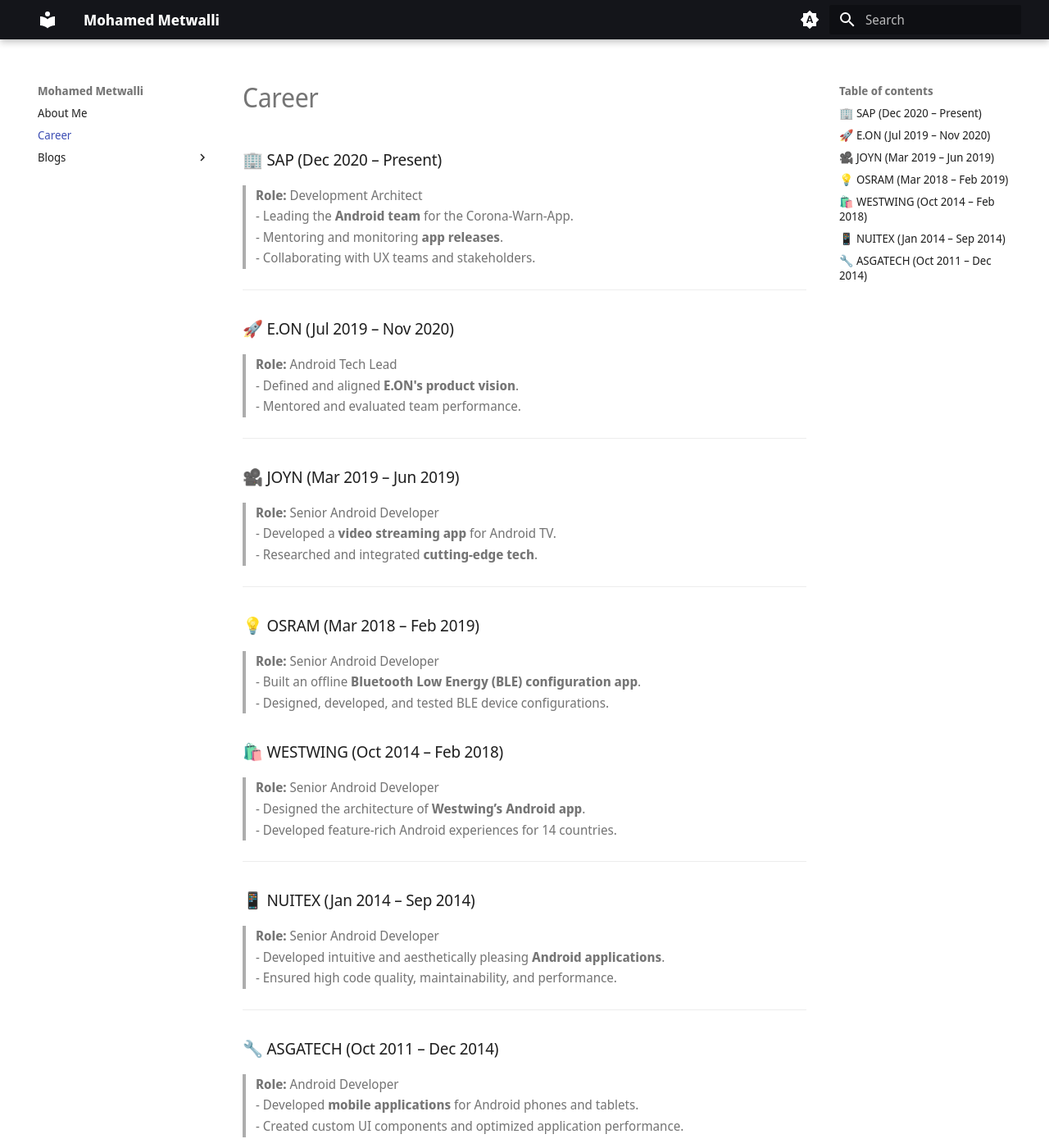
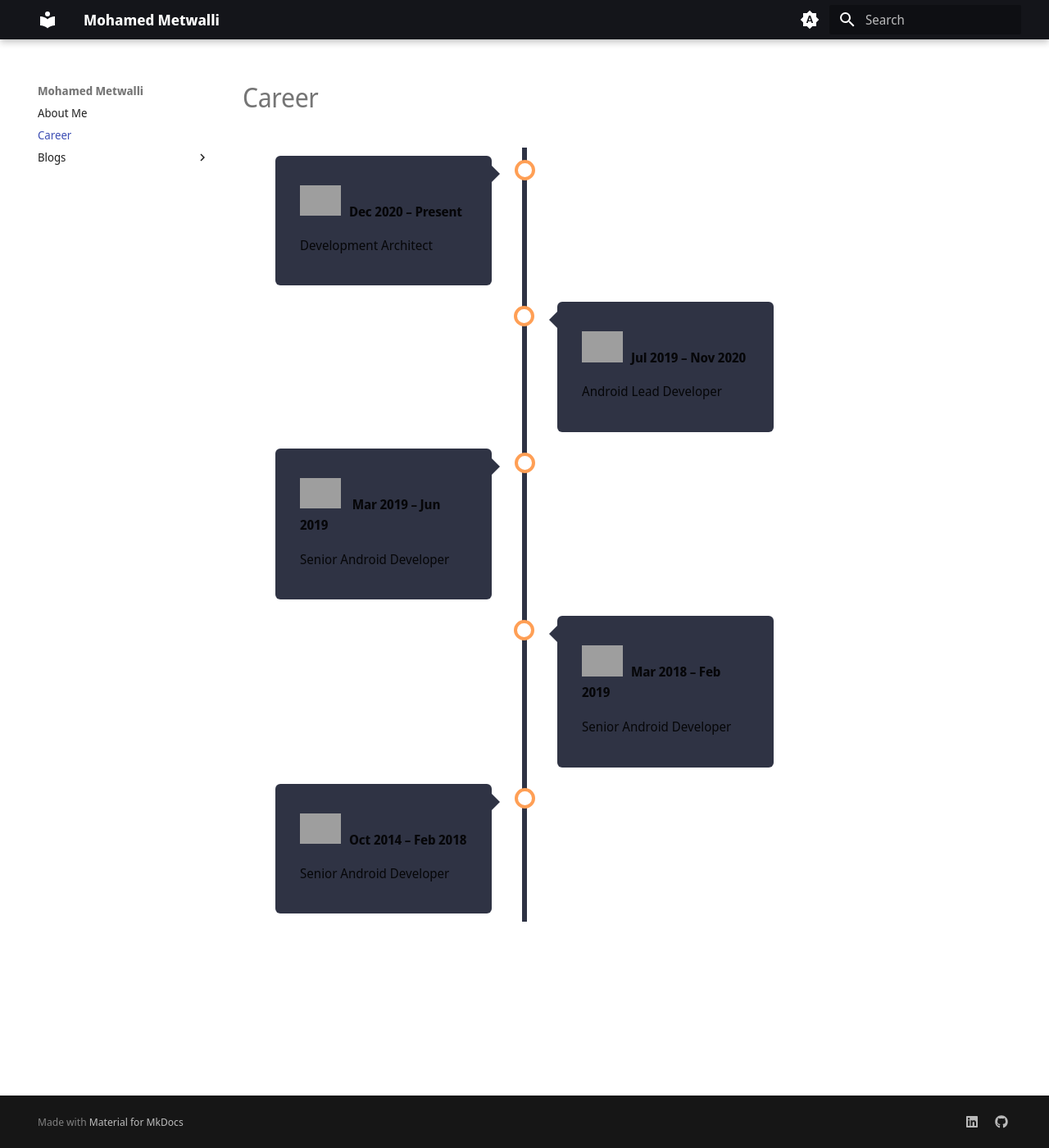
Before and after one commit to mtwalli/me, an MkDocs documentation site: the page built from docs/career.md, in a window 1280 px wide and 1400 px high. Shown: the whole window at 82% size. Built offline with MkDocs 1.6.1 and Material for MkDocs 9.7.7, drawn with Linux system fonts in a browser that asks for light colours; grey boxes are pictures that could not be loaded.

Commit message:
Update style

```diff
--- a/docs/career.md
+++ b/docs/career.md
@@ -1,46 +1,178 @@
-### 🏢 SAP (Dec 2020 – Present)
+<html>
+<head>
+<meta name="viewport" content="width=device-width, initial-scale=1.0">
 
-  > **Role:** Development Architect
-  > - Leading the **Android team** for the Corona-Warn-App.
-  > - Mentoring and monitoring **app releases**.
-  > - Collaborating with UX teams and stakeholders.
+<style>
 
-  ---
+:root {
+    --primary-color:rgb(47, 51, 68);
+}
 
-### 🚀 E.ON (Jul 2019 – Nov 2020)
-  > **Role:** Android Tech Lead
-  > - Defined and aligned **E.ON's product vision**.
-  > - Mentored and evaluated team performance.
+/* The actual timeline (the vertical ruler) */
+.timeline {
+  position: relative;
+  max-width: 1200px;
 
-  ---
+  margin: 0 auto;
+}
 
-### 🎥 JOYN (Mar 2019 – Jun 2019)
-  > **Role:** Senior Android Developer
-  > - Developed a **video streaming app** for Android TV.
-  > - Researched and integrated **cutting-edge tech**.
+/* The actual timeline (the vertical ruler) */
+.timeline::after {
+  content: '';
+  position: absolute;
+  width: 6px;
+  background-color: var(--primary-color);
+  top: 0;
+  bottom: 0;
+  left: 50%;
+  margin-left: -3px;
+}
 
-  ---
+/* Container around content */
+.container {
+  padding: 10px 40px;
+  position: relative;
+  width: 50%;
+}
 
-### 💡 OSRAM (Mar 2018 – Feb 2019)
-  > **Role:** Senior Android Developer
-  > - Built an offline **Bluetooth Low Energy (BLE) configuration app**.
-  > - Designed, developed, and tested BLE device configurations.
+/* The circles on the timeline */
+.container::after {
+  content: '';
+  position: absolute;
+  width: 25px;
+  height: 25px;
+  right: -13px;
+  background-color: white;
+  border: 4px solid #FF9F55;
+  top: 15px;
+  border-radius: 50%;
+  z-index: 1;
+}
 
-### 🛍️ WESTWING (Oct 2014 – Feb 2018)
-  > **Role:** Senior Android Developer
-  > - Designed the architecture of **Westwing’s Android app**.
-  > - Developed feature-rich Android experiences for 14 countries.
+/* Place the container to the left */
+.left {
+  left: 0;
+}
 
-  ---
+/* Place the container to the right */
+.right {
+  left: 50%;
+}
 
-### 📱 NUITEX (Jan 2014 – Sep 2014)
-  > **Role:** Senior Android Developer
-  > - Developed intuitive and aesthetically pleasing **Android applications**.
-  > - Ensured high code quality, maintainability, and performance.
+/* Add arrows to the left container (pointing right) */
+.left::before {
+  content: " ";
+  height: 0;
+  position: absolute;
+  top: 22px;
+  width: 0;
+  z-index: 1;
+  right: 30px;
+  border: medium solid var(--primary-color);
+  border-width: 10px 0 10px 10px;
+  border-color: transparent transparent transparent var(--primary-color);
+}
 
-  ---
+/* Add arrows to the right container (pointing left) */
+.right::before {
+  content: " ";
+  height: 0;
+  position: absolute;
+  top: 22px;
+  width: 0;
+  z-index: 1;
+  left: 30px;
+  border: medium solid white;
+  border-width: 10px 10px 10px 0;
+  border-color: transparent var(--primary-color) transparent transparent;
+}
 
-### 🔧 ASGATECH (Oct 2011 – Dec 2014)
-  > **Role:** Android Developer
-  > - Developed **mobile applications** for Android phones and tablets.
-  > - Created custom UI components and optimized application performance.
+.image {
+  width:50px;
+  height:50px;
+  margin-right: 10px;
+}
+
+/* Fix the circle for containers on the right side */
+.right::after {
+  left: -13px;
+}
+
+/* The actual content */
+.content {
+  padding: 20px 30px;
+  background-color:var(--primary-color);
+  position: relative;
+  border-radius: 6px;
+}
+
+/* Media queries - Responsive timeline on screens less than 600px wide */
+@media screen and (max-width: 600px) {
+  /* Place the timelime to the left */
+  .timeline::after {
+  left: 31px;
+  }
+
+  /* Full-width containers */
+  .container {
+  width: 100%;
+  padding-left: 70px;
+  padding-right: 25px;
+  }
+
+  /* Make sure that all arrows are pointing leftwards */
+  .container::before {
+  left: 60px;
+  border: medium solid white;
+  border-width: 10px 10px 10px 0;
+  border-color: transparent white transparent transparent;
+  }
+
+  /* Make sure all circles are at the same spot */
+  .left::after, .right::after {
+  left: 1px;
+  }
+
+  /* Make all right containers behave like the left ones */
+  .right {
+  left: 0%;
+  }
+}
+</style>
+</head>
+<body>
+
+<div class="timeline">
+  <div class="container left">
+    <div class="content">
+      <h4><img src="https://www.sap.com/aemedge/icons/sap-logo.svg" class="image">Dec 2020 – Present</h4>
+      <p>Development Architect</p>
+    </div>
+  </div>
+  <div class="container right">
+    <div class="content">
+     <h4><img src="https://www.eon.de/content/dam/eon/eon-de-zwei/svg-mein-eon/logo-eon-red.svg" class="image">Jul 2019 – Nov 2020</h4>
+      <p>Android Lead Developer</p>
+    </div>
+  </div>
+  <div class="container left">
+    <div class="content">
+     <h4><img src="https://upload.wikimedia.org/wikipedia/de/thumb/7/74/Joyn_%28Streaminganbieter%29_logo.svg/1600px-Joyn_%28Streaminganbieter%29_logo.svg.png?20191126194036"class="image"> Mar 2019 – Jun 2019</h4>
+      <p>Senior Android Developer</p>
+    </div>
+  </div>
+  <div class="container right">
+    <div class="content">
+      <h4><img src="https://look.ams-osram.com/transform/2f3e8012-68d3-4dc2-8719-14e23820a091/Logo-rgb-without-bounding-box-orange-transparent-background?" class="image"/>Mar 2018 – Feb 2019</h4>
+      <p>Senior Android Developer</p>
+    </div>
+  </div>
+  <div class="container left">
+    <div class="content">
+      <h4><img src="https://upload.wikimedia.org/wikipedia/commons/thumb/9/9d/Westwing_Logo_03.2021.svg/562px-Westwing_Logo_03.2021.svg.png" class="image"/>Oct 2014 – Feb 2018</h4>
+      <p>Senior Android Developer</p>
+    </div>
+  </div>
+</div>
+</body>
+</html>
```
